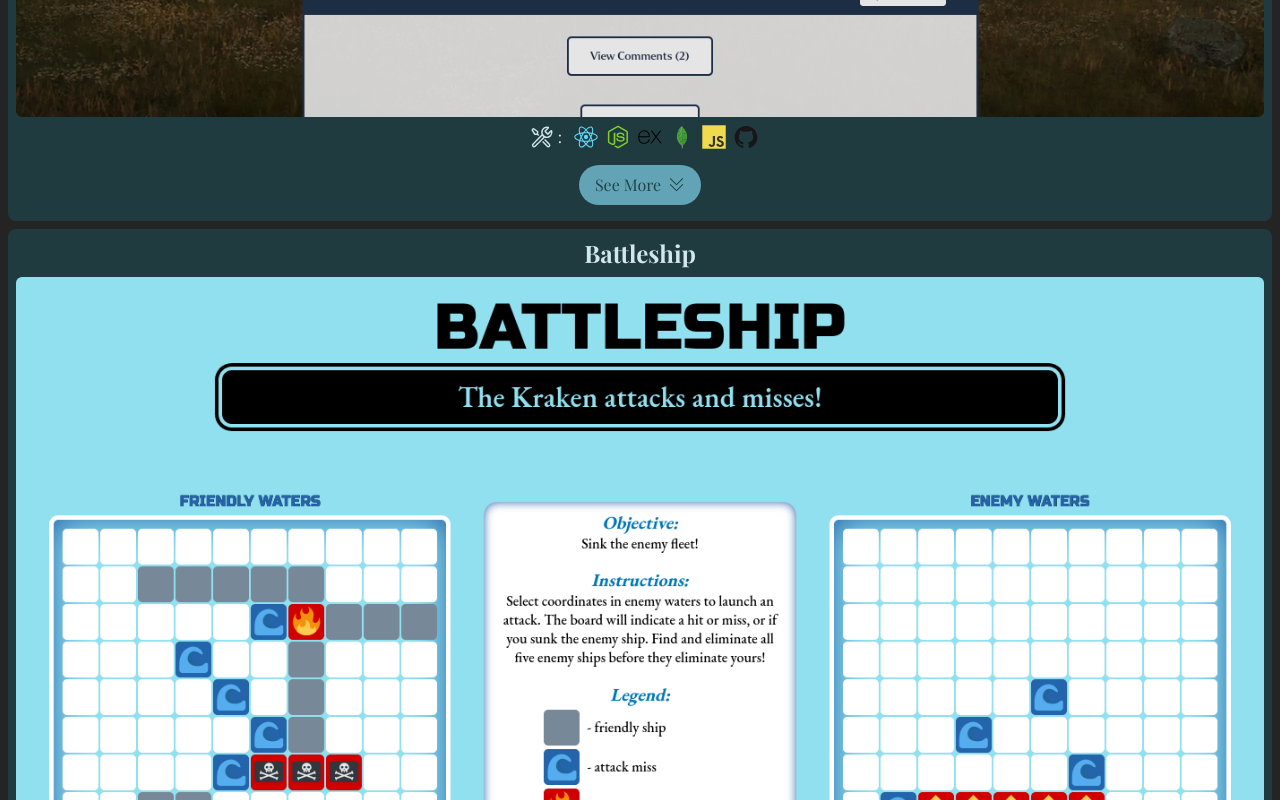
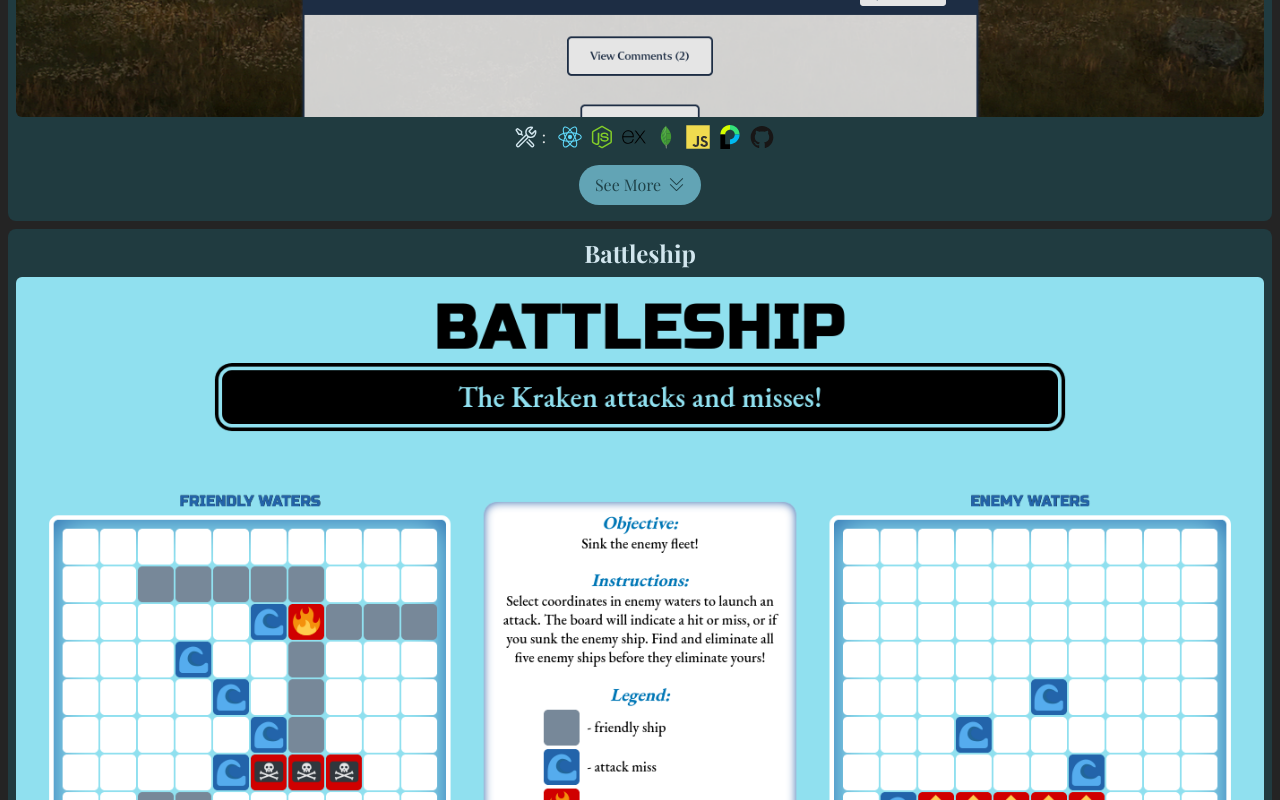
Before and after one commit to connorwarme/connorwarme.github.io, a React (Vite) app: page / in a window 1280 px wide. Shown: the part 2460-3260 px from the top of the page. Built offline with nearby package versions, Linux system fonts and the light colour scheme.

Commit message:
Add passport icon, update project, tweak styling

```diff
--- a/src/components/Card.jsx
+++ b/src/components/Card.jsx
@@ -33,14 +33,14 @@ const Card = ({ item, selection, handleSelection }) => {
                   item.points.map((point, index) => {
                     return (
                       <div key={index} className="flex items-center">
-                        <item.bullet className="mr-1" style={{height: '16px', width: '16px'}}/>
+                        <item.bullet className="mr-2" style={{height: '16px', width: '16px'}}/>
                         <li>{point}</li>
                       </div>
                     )
                   })
                 }
                 <div className="flex items-center">
-                  <LinkIcon className="mr-1" style={{height: '16px', width: '16px'}}/>
+                  <LinkIcon className="mr-2" style={{height: '16px', width: '16px'}}/>
                   <li>
                     <a href={item.repo_url} className="" target="_blank" rel="noreferrer">View repository</a>
                   </li>
--- a/src/data/projectData.js
+++ b/src/data/projectData.js
@@ -15,6 +15,7 @@ import webpackIcon from "../images/icons/webpack.svg"
 import prettierIcon from "../images/icons/prettier.svg"
 import eslintIcon from "../images/icons/eslint.svg"
 import githubIcon from "../images/icons/github.svg"
+import passportIcon from "../images/icons/passport.svg"
 import { GiMountainClimbing as climber, GiBattleship as battleship } from "react-icons/gi";
 import { LiaRingSolid as ring } from "react-icons/lia";
 import { TiShoppingCart as cart} from "react-icons/ti";
@@ -130,6 +131,14 @@ const projectData = [
         mini: true,
       },
       {
+        title: 'PassportJS',
+        img: {
+          src: passportIcon,
+          alt: 'PassportJS icon',
+        },
+        mini: true,
+      },
+      {
         title: 'GitHub',
         img: {
           src: githubIcon,
@@ -148,7 +157,7 @@ const projectData = [
     },
     url: 'https://connorwarme.github.io/battleship',
     repo_url: 'https://github.com/connorwarme/battleship',
-    points: ['AI weighs proximity and probability', 'Implement Test Driven Development', 'Responsive design',],
+    points: ['AI weighs proximity and probability', 'Apply Test Driven Development', 'Responsive design',],
     bullet: battleship,
     summary: 'A browser-playable version of the classic game',
     tools: [
@@ -185,6 +194,14 @@ const projectData = [
         mini: true,
       },
       {
+        title: 'ESLint',
+        img: {
+          src: eslintIcon,
+          alt: 'ESLint icon',
+        },
+        mini: true,
+      },
+      {
         title: 'Prettier',
         img: {
           src: prettierIcon,
@@ -211,7 +228,7 @@ const projectData = [
     },
     url: 'https://connorwarme.github.io/shopping-cart',
     repo_url: 'https://github.com/connorwarme/shopping-cart',
-    points: ['Implement Test Driven Development', 'Manage state for cart functionality', 'Responsive design',],
+    points: ['Apply Test Driven Development', 'Manage state for cart functionality', 'Responsive design',],
     bullet: cart,
     summary: 'An e-commerce site created with React',
     tools: [
```
Also changed, not shown: src/images/icons/passport.svg (added).
